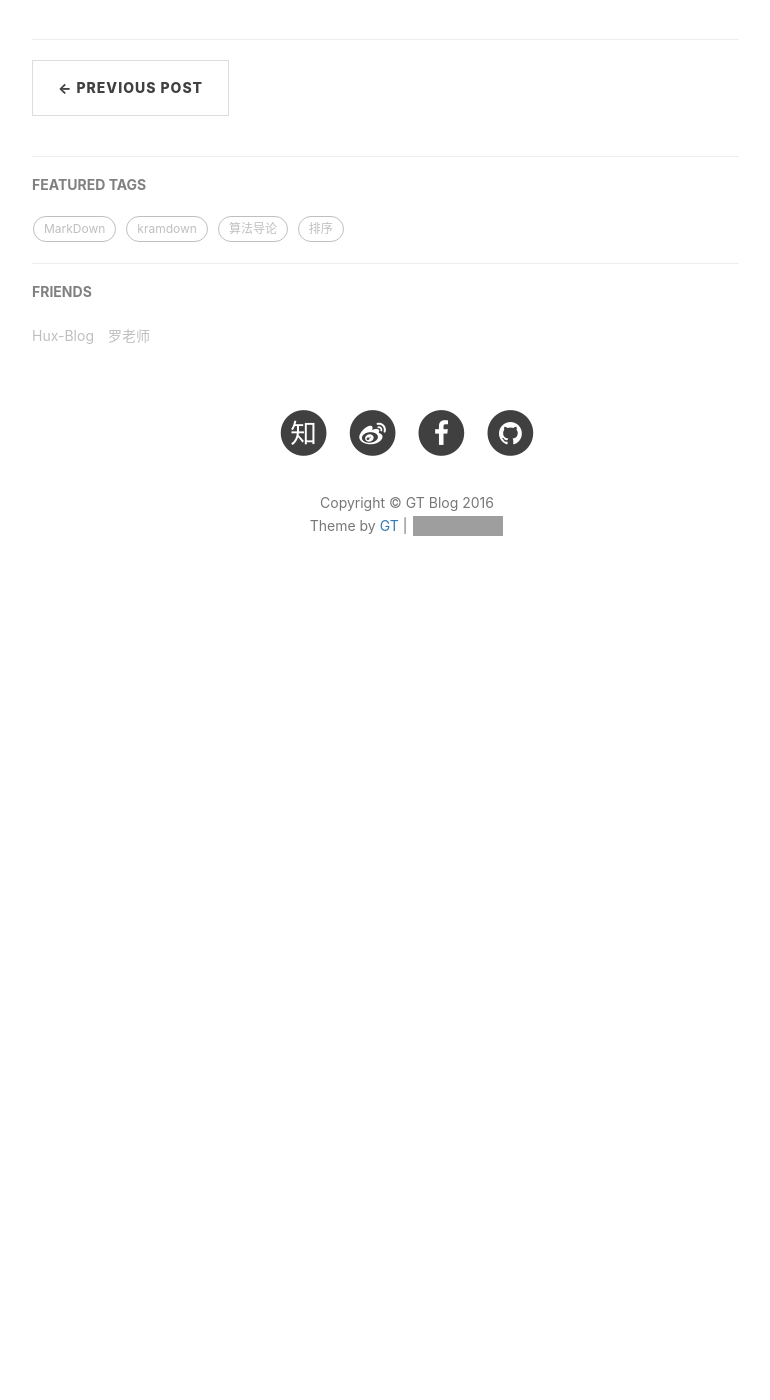
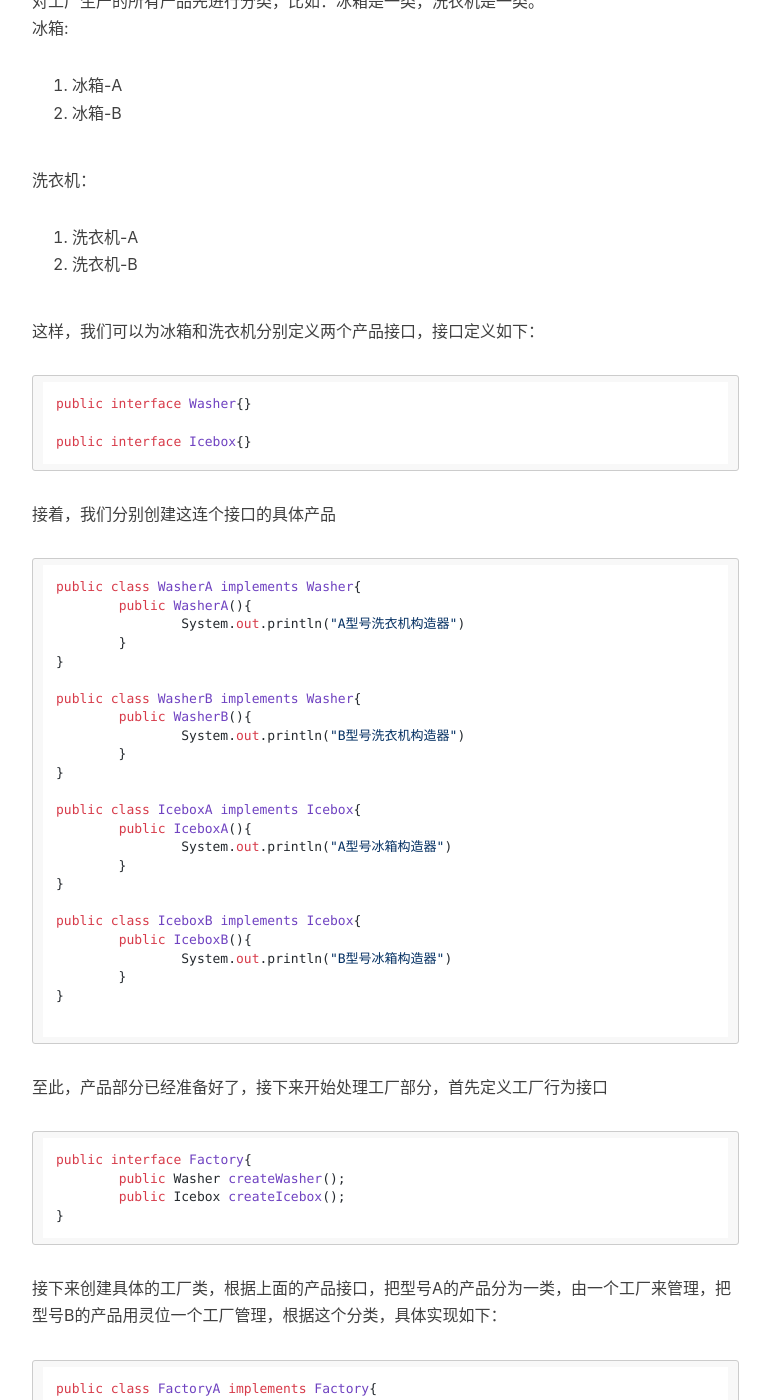
Before and after one commit to haorengoodman/blog, a Jekyll site: the page built from _posts/2016-02-23-工厂设计模式.md, in a window 1280 px wide and 1400 px high, scrolled down 4259 px. Shown: the whole window, without its empty margins (233-1003 px from the left). Built offline with Jekyll 4.4.1, drawn with Linux system fonts in a browser that asks for light colours; nearby versions of some CDN libraries; comment, search, counter and statistics services are not loaded; before the commit the page ends 4889 px from its top, so only the background shows below that; some of the changed text lies outside the part shown; grey boxes are pictures that could not be loaded.

````diff
--- a/_posts/2016-02-23-工厂设计模式.md
+++ b/_posts/2016-02-23-工厂设计模式.md
@@ -155,13 +155,90 @@
 
 ### 抽象工厂（abstract factory）
 
+**抽象工厂**: 它的意图在于创建一系列互相关联或互相依赖的对象。
+个人感觉 **抽象工厂** 是在 **工厂方法** 的基础上引入了分类管理的概念......
+**工厂方法** 用来创建一个产品，他没有分类的概念，而 **抽象工厂** 则用于创建一系列的产品，所以 ***产品分类*** 成了 **抽象工厂** 的重点。
+分析如下:
+对工厂生产的所有产品先进行分类，比如：冰箱是一类，洗衣机是一类。
+冰箱:
+1. 冰箱-A
+2. 冰箱-B
 
+洗衣机：
+1. 洗衣机-A
+2. 洗衣机-B
 
+这样，我们可以为冰箱和洗衣机分别定义两个产品接口，接口定义如下：
 
+```java
+public interface Washer{}
 
+public interface Icebox{}
+```
+接着，我们分别创建这连个接口的具体产品
 
+```java
+public class WasherA implements Washer{
+	public WasherA(){
+		System.out.println("A型号洗衣机构造器")
+	}
+}
 
+public class WasherB implements Washer{
+        public WasherB(){
+                System.out.println("B型号洗衣机构造器")
+        }
+}
 
+public class IceboxA implements Icebox{
+        public IceboxA(){
+                System.out.println("A型号冰箱构造器")
+        }
+}
+
+public class IceboxB implements Icebox{
+        public IceboxB(){
+                System.out.println("B型号冰箱构造器")
+        }
+}
+
+```
+
+至此，产品部分已经准备好了，接下来开始处理工厂部分，首先定义工厂行为接口
+
+```java
+public interface Factory{
+	public Washer createWasher();
+	public Icebox createIcebox();
+}
+```
+
+接下来创建具体的工厂类，根据上面的产品接口，把型号A的产品分为一类，由一个工厂来管理，把型号B的产品用灵位一个工厂管理，根据这个分类，具体实现如下：
+
+```java
+public class FactoryA implements Factory{
+	public Washer createWasher(){
+		return new WasherA();
+	}
+
+	public Icebox createIcebox(){
+		return new IceboxA();
+	}
+}
+
+public class FactoryB implements Factory{
+        public Washer createWasher(){
+                return new WasherB();
+        }
+
+        public Icebox createIcebox(){
+                return new IceboxB();
+        }
+}
+
+```
+
+这样，抽象工厂就完成了。由上面可以看出，抽象工程 和 工厂方法 都有各自的应用场景，并没有优劣之分，注意：在使用 抽象工厂 之前，要先对创建的对象进行分类，这点很重要。好的产品分类规则能为具体工厂类的选择使用和以后的扩展提供清晰的思路。
 
 
 
````
Also changed, not shown: 1 other file.
